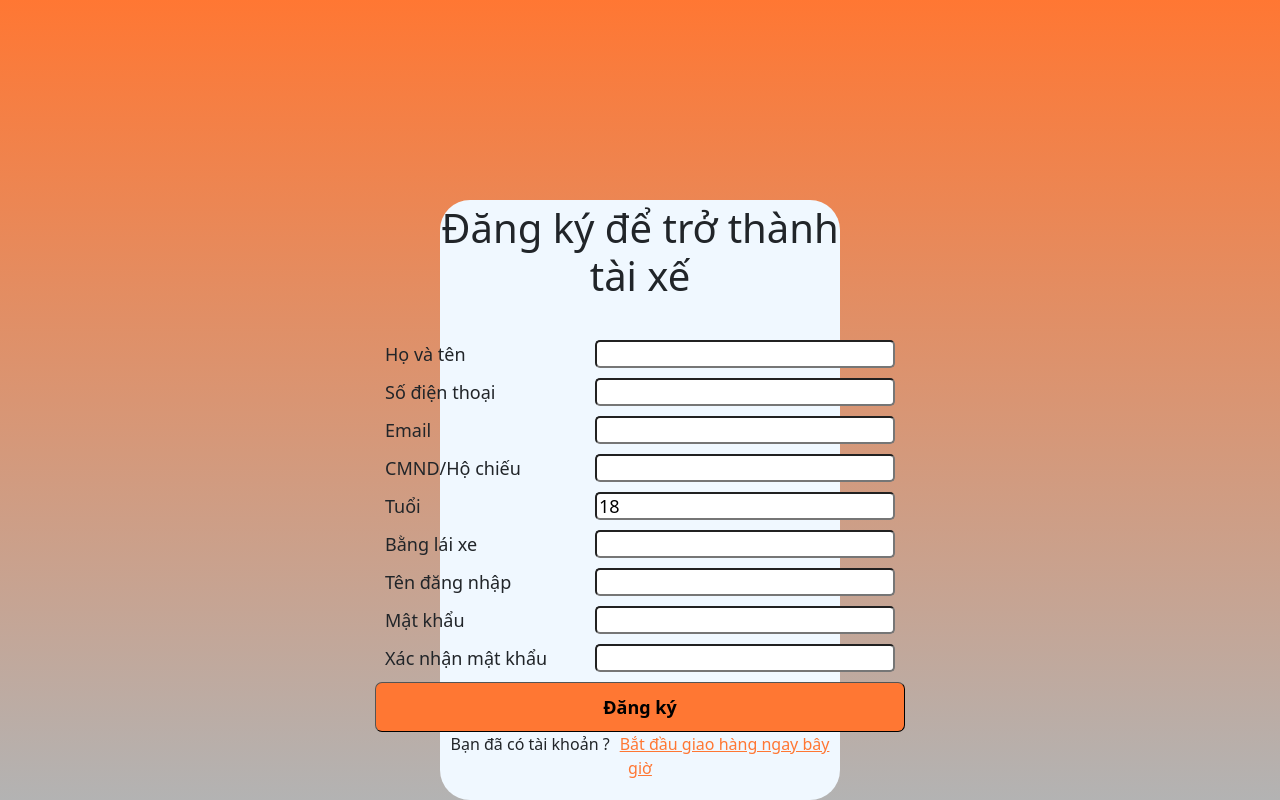
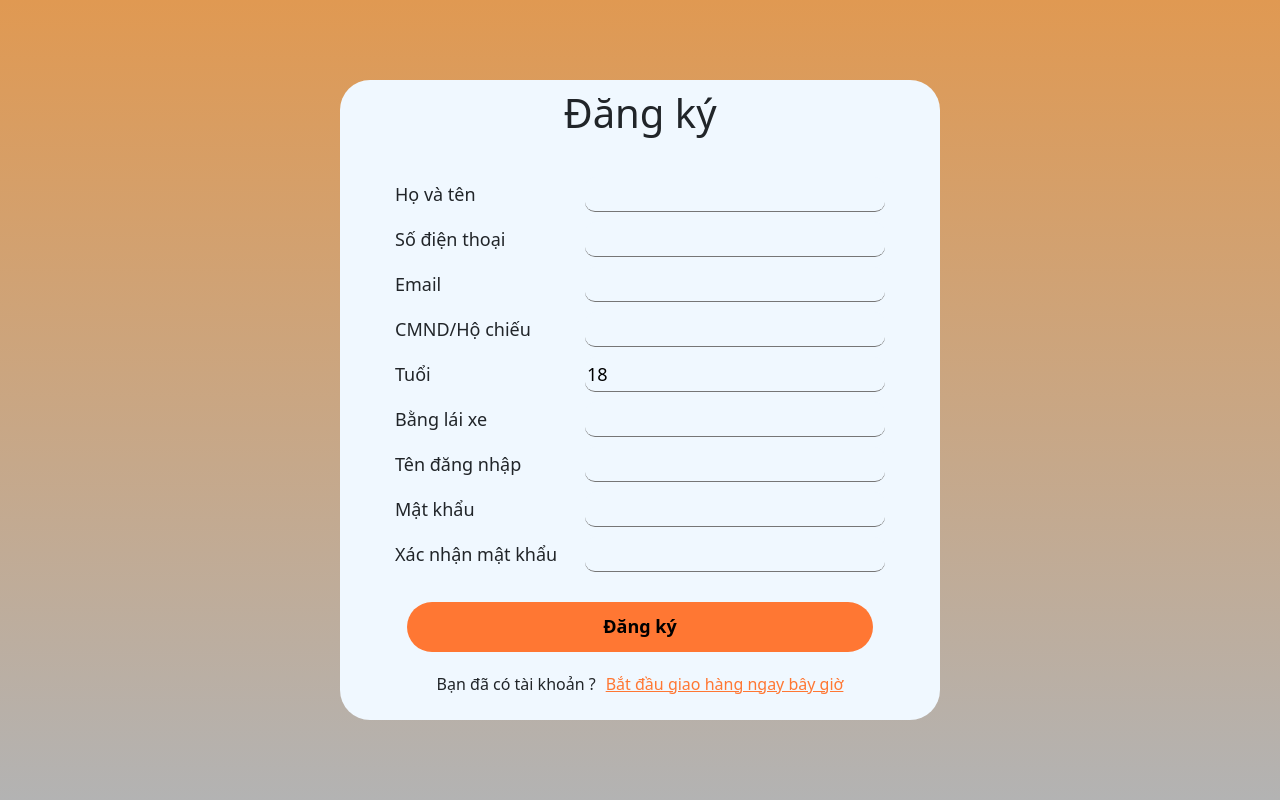
Before and after one commit to HaoHuynh0301/freight-mangement-system, a React (Create React App) app in the folder driver-app/: page /register in a window 1280 px wide. Built offline with nearby package versions, Linux system fonts and the light colour scheme.

Commit message:
style[reactjs]: style css for register page.

```diff
--- a/driver-app/src/screens/Register.js
+++ b/driver-app/src/screens/Register.js
@@ -35,8 +35,8 @@ class Register extends Component {
     render() {
         return(
             <div className = 'Container'>
-                <div className = 'mainContent'>
-                    <h1 style = {{marginBottom: '40px'}}>Đăng ký để trở thành tài xế</h1>
+                <div className = 'mainContentRegister'>
+                    <h1 style = {{marginBottom: '40px'}}>Đăng ký</h1>
                     <form onSubmit = {this.handleRegister}>
                         <div style = {{
                             display: "flex",
--- a/driver-app/src/screens/Signin.js
+++ b/driver-app/src/screens/Signin.js
@@ -95,7 +95,7 @@ class Sigin extends Component {
                         display: "flex",
                         flexDirection: "row",
                         justifyContent: "center",
-                        justifyContent: "center"
+                        justifyContent: "center",
                     }}>
                         <p>Bạn chưa có tài khoản ?
                             <Link
--- a/driver-app/src/screens/css/registerStyle.css
+++ b/driver-app/src/screens/css/registerStyle.css
@@ -5,24 +5,39 @@
     text-align: center;
 }
 
-.mainContent {
-    margin-top: 200px;
+.mainContentRegister {
+    /* margin-top: 200px; */
+    width: 600px;
+    height: 80%;
+    background-color: aliceblue;
+    border-radius: 30px;
+    display: flex;
+    flex-direction: column;
+    justify-content: center;
+    align-items: center;
+    border: solid 1.5em rgba(#000, .03);
 }
 
 .inputType {
-    margin-left: 30px;
-    height: 28px;
+    margin-left: 10px;
+    height: 35px;
     width: 300px;
     font-size: 18px;
-    border-radius: 5px;
+    border-radius: 10px;
+    border-width: 0;
+    /* color: #FFF; */
+    border-bottom-width: 1px;
+    background-color: aliceblue;
 }
 
 .submitBtn {
+    margin-top: 20px;
     height: 50px;
-    width: 530px;
+    width: 95%;
     background-color: #ff7733;
     font-size: 18px;
     font-weight: bold;
-    border-radius: 7px;
-    border-width: 0.5px;
+    border-radius: 30px;
+    border-width: 0px;
+    margin-bottom: 20px;
 }
--- a/driver-app/src/screens/css/signinStyle.css
+++ b/driver-app/src/screens/css/signinStyle.css
@@ -1,10 +1,8 @@
 .Container {
     display: flex;
     flex-direction: column;
-    justify-content: center;
-    text-align: center;
     align-items: center;
-    background-image: linear-gradient(#ff7733, #b3b3b3);
+    background-image: linear-gradient(	#e09952, #b3b3b3);
     height: 100vh;
 }
 
@@ -15,9 +13,9 @@
     border-radius: 30px;
     display: flex;
     flex-direction: column;
-    text-align: center;
     justify-content: center;
     align-items: center;
+    border: solid 1.5em rgba(#000, .03);
 }
 
 .signInTitleWrapper {
@@ -45,7 +43,7 @@
     border-width: 0;
     /* color: #FFF; */
     border-bottom-width: 1px;
-    background-color: #b3b3b3;
+    background-color: aliceblue;
     /* text-decoration-color: grey; */
 }
 
```
